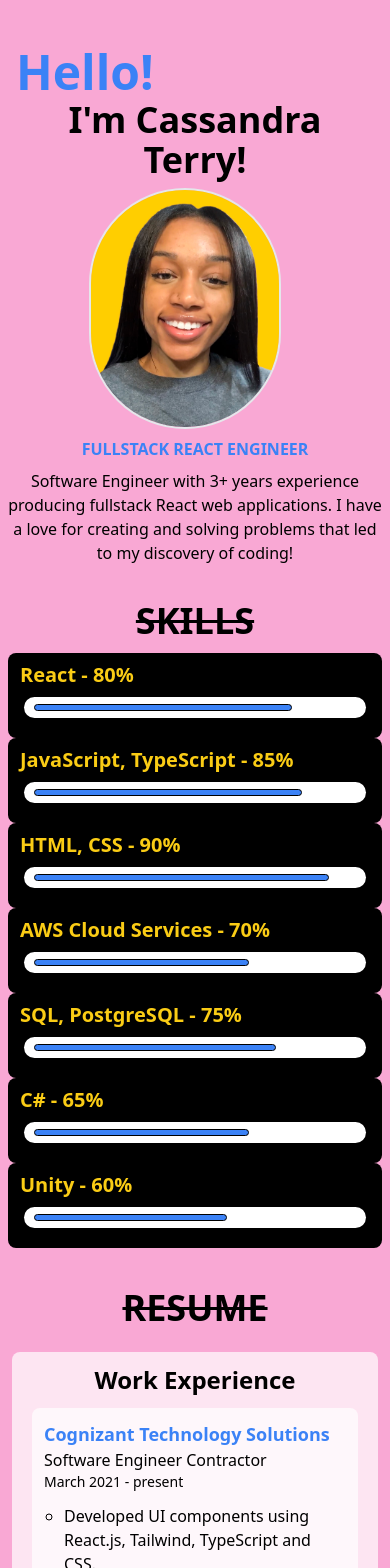
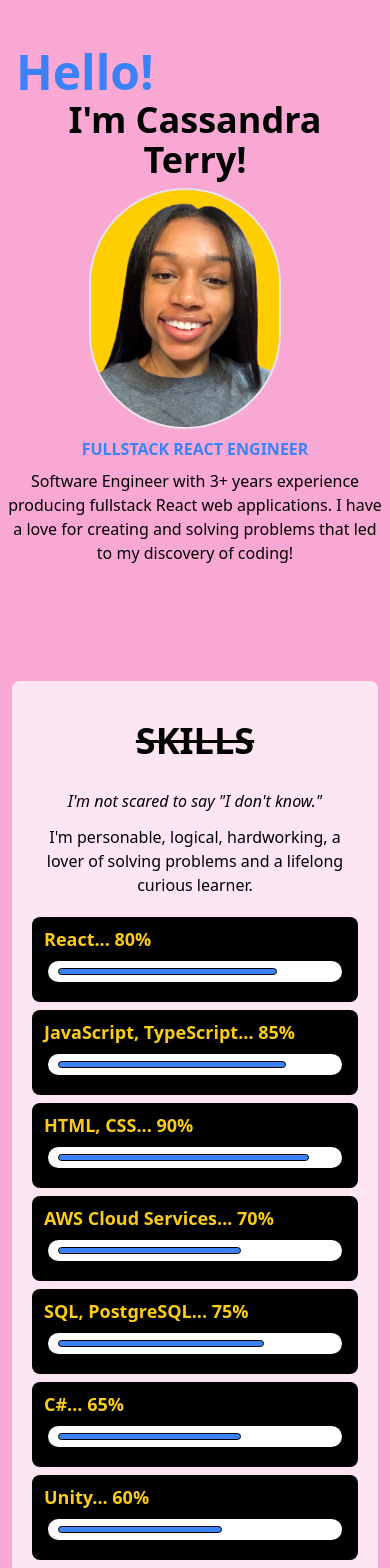
Before and after one commit to Wewe34/cassandra-portfolio, a React (Create React App) app: page / in a window 390 px wide. Shown: the top 1568 px of the page. Built offline with nearby package versions, Linux system fonts and the light colour scheme.

Commit message:
mobile styling complete

```diff
--- a/src/components/AboutMe/AboutMe.tsx
+++ b/src/components/AboutMe/AboutMe.tsx
@@ -2,7 +2,7 @@ import React from "react";
 
 const AboutMe = () => {
     return (
-        <div>
+        <div className="pb-20">
             <p className="text-left mx-4 text-5xl mt-12 font-bold text-blue-500">
                 Hello!
             </p>
--- a/src/components/Contact/Contact.tsx
+++ b/src/components/Contact/Contact.tsx
@@ -1,18 +1,25 @@
 import React from "react";
+import { myGithubURL, myLinkedInURL, myEmail } from "../../utils/constants";
 
 const Contact = () => {
     return (
-        <div className="bg-yellow-400 p-3">
+        <div className="bg-yellow-400 p-3 mt-10">
             <div className="flex justify-center justify-around">
-                <img src="/linkedin-logo.png"
+                <img
+                    src="/linkedin-logo.png"
                     alt="blue square with white letters"
-                    className="w-12 my-3 mx-2" />
-                <img src="/octocat.jpg"
+                    className="w-12 my-3 mx-2"
+                    onClick={() => window.location.href = myLinkedInURL} />
+                <img
+                    src="/octocat.jpg"
                     alt="cartoon person in black cat suit"
-                    className="w-12 my-3 mx-2 rounded-md" />
-                <img src="/mail.png"
+                    className="w-12 my-3 mx-2 rounded-md"
+                    onClick={() => window.location.href = myGithubURL} />
+                <img
+                    src="/mail.png"
                     alt="black mail icon"
-                className="w-10 my-3 mx-2" />
+                    className="w-10 my-3 mx-2"
+                    onClick={() => window.location.href = myEmail}/>
             </div>
         </div>
     )
--- a/src/components/Projects/Projects.tsx
+++ b/src/components/Projects/Projects.tsx
@@ -2,9 +2,6 @@ import React, { SyntheticEvent, useState } from "react";
 import Modal from 'react-modal';
 import { defendingDoryURL, pixaliveURL } from "../../utils/constants";
 
-interface IHandleModalEvents {
-    event: HTMLInputElement;
-}
 
 const Projects = () => {
 
@@ -30,9 +27,12 @@ const Projects = () => {
     }
 
     return (
-        <div id="projects" className="mx-3">
-            <p className="text-4xl pb-3 py-7 font-bold line-through">PROJECTS</p>
-            <div id="project-1" className="mb-4 bg-black rounded-lg px-3">
+        <div id="projects" className="mx-3 pb-3 bg-white bg-opacity-70 rounded-lg">
+            <p className="text-4xl pb-3 mb-3 py-10 font-bold line-through">PORTFOLIO</p>
+            <p className="pb-3 mx-3 italic">I love creating interactive visual applications.</p>
+            <p className="pb-3">Check out some of my projects below.</p>
+            <p className="pb-3">Visit my <span className="font-bold underline text-blue-500">Github</span> to see more projects.</p>
+            <div id="project-1" className="mb-4 bg-black rounded-lg px-3 mx-3">
                 <p className="font-bold text-left text-2xl pl-3 py-4 text-yellow-400">Defending Dory</p>
                 <img
                     className="border-2 border-white rounded-lg"
@@ -74,17 +74,17 @@ const Projects = () => {
                         <p className="py-2">Role: Sole Developer</p>
                         <p>Responsibilities:</p>
                         <ul>
-                            <li>Created objects that extended from the Phaser class in order to configure the game and scenes</li>
-                            <li>Formed methods to allow for gameplay</li>
-                            <li>DIncorporated physics on colliding sprite objects</li>
+                            <li>Utilized Phaser.js framework in order to configure gaming objects, sprites and scenes</li>
+                            <li>Created customized methods to allow for functionality for game object</li>
+                            <li>Incorporated physics on colliding sprite objects</li>
                             <li>Served up static files with Express.js</li>
-                            <li>ustomized and edited assets with Affinity Photo (Professional Photo Editing Software)</li>
+                            <li>Customized and edited assets with Affinity Photo (Professional Photo Editing Software)</li>
                         </ul>
                     </div>
                 </Modal>
             </div>
-            <div id="project-2" className="mb-7 bg-black rounded-lg px-3">
-                <p className="font-bold text-left text-2xl pl-3 py-2 text-yellow-400">Pixalive</p>
+            <div id="project-2" className="mb-7 bg-black rounded-lg px-3 mx-3">
+                <p className="font-bold text-left text-2xl pl-3 py-4 text-yellow-400">Pixalive</p>
                 <img className="border-2 border-white rounded-lg" src="/pixalive.PNG" alt="art canvas with pixel art" />
                 <div className="flex justify-center justify-around">
                     <button
--- a/src/components/Resume/Resume.tsx
+++ b/src/components/Resume/Resume.tsx
@@ -3,11 +3,13 @@ import "./Resume.css";
 
 const Resume = () => {
     return (
-        <div>
-            <p className="text-4xl pb-3 font-bold line-through pt-10">RESUME</p>
-                <div id="resume-container" className="bg-white bg-opacity-70 rounded-lg m-3 pb-3">
-                    <div id="work-experience" className="mx-3">
-                    <p className="text-2xl font-bold py-3">Work Experience</p>
+        <div className="py-20">
+            <div id="resume-container" className="bg-white bg-opacity-70 rounded-lg m-3 pb-3">
+                <p className="text-4xl pb-3 font-bold line-through pt-10">RESUME</p>
+                <div id="work-experience" className="mx-3">
+                    <p className="pb-3 italic">I'm loving my growth.</p>
+                    <p className="pb-3">Visit my <span className="font-bold underline text-blue-500">LinkedIn</span>.</p>
+                    <p className="text-2xl font-bold pb-3">Work Experience</p>
                     <div className="text-left mx-2 bg-white rounded-lg bg-opacity-70">
                         <div id="job-1" className="mx-3">
                             <p className="text-lg text-blue-500 font-bold pt-3">Cognizant Technology Solutions</p>
@@ -50,7 +52,7 @@ const Resume = () => {
                         </div>
                     </div>
                 </div>
-                <div id="education">
+                <div id="education" className="mx-3">
                     <p className="text-2xl font-bold py-3">Education</p>
                     <div className="text-left mx-2 px-3 py-3 bg-white rounded-lg bg-opacity-70">
                         <div id="education-1" className="pb-3">
--- a/src/components/Skills/Skills.tsx
+++ b/src/components/Skills/Skills.tsx
@@ -3,53 +3,57 @@ import "./Skills.css";
 
 const Skills = () => {
     return (
-        <div className="mt-2 px-2">
-            <p className="text-4xl pb-3 font-bold line-through">SKILLS</p>
-            <div>
-                <div className="pb-3 bg-black rounded-lg">
-                    <p className="text-left pl-3 pt-2 text-xl font-bold text-yellow-400">React - 80%</p>
+        <div className="mt-2 px-2 bg-white bg-opacity-70 mx-3 pt-3 rounded-lg">
+            <p className="text-4xl py-7 font-bold line-through">SKILLS</p>
+            <div className="pb-3 mx-3">
+                <p className="pb-3 italic">I'm not scared to say "I don't know."</p>
+                <p className="pb-5">I'm personable, logical, hardworking, a lover of solving problems
+                                and a lifelong curious learner.
+                </p>
+                <div className="pb-3 mb-2 bg-black rounded-lg">
+                    <p className="text-left pl-3 pt-2 text-lg font-bold text-yellow-400">React... 80%</p>
                     <div className="bar bg-white mx-4 my-2">
                         <div className="w-4/5 bg-blue-500"></div>
                     </div>
                 </div>
 
-                <div className="pb-3 bg-black rounded-lg">
-                    <p className="text-left pl-3 pt-2 text-xl font-bold text-yellow-400">JavaScript, TypeScript - 85%</p>
+                <div className="pb-3 mb-2 bg-black rounded-lg">
+                    <p className="text-left pl-3 pt-2 text-lg font-bold text-yellow-400">JavaScript, TypeScript... 85%</p>
                     <div className="bar bg-white mx-4 my-2">
                         <div className="w-5/6 bg-blue-500"></div>
                     </div>
                 </div>
 
-                <div className="pb-3 bg-black rounded-lg">
-                    <p className="text-left pl-3 pt-2 text-xl font-bold text-yellow-400">HTML, CSS - 90%</p>
+                <div className="pb-3 mb-2 bg-black rounded-lg">
+                    <p className="text-left pl-3 pt-2 text-lg font-bold text-yellow-400">HTML, CSS... 90%</p>
                     <div className="bar bg-white mx-4 my-2">
                         <div className="w-11/12 bg-blue-500"></div>
                     </div>
                 </div>
 
-                <div className="pb-3 bg-black rounded-lg">
-                    <p className="text-left pl-3 pt-2 text-xl font-bold text-yellow-400">AWS Cloud Services - 70%</p>
+                <div className="pb-3 mb-2 bg-black rounded-lg">
+                    <p className="text-left pl-3 pt-2 text-lg font-bold text-yellow-400">AWS Cloud Services... 70%</p>
                     <div className="bar bg-white mx-4 my-2">
                         <div className="w-8/12 bg-blue-500"></div>
                     </div>
                 </div>
 
-                <div className="pb-3 bg-black rounded-lg">
-                    <p className="text-left pl-3 pt-2 text-xl font-bold text-yellow-400">SQL, PostgreSQL - 75%</p>
+                <div className="pb-3 mb-2 bg-black rounded-lg">
+                    <p className="text-left pl-3 pt-2 text-lg font-bold text-yellow-400">SQL, PostgreSQL... 75%</p>
                     <div className="bar bg-white mx-4 my-2">
                         <div className="w-3/4 bg-blue-500"></div>
                     </div>
                 </div>
 
-                <div className="pb-3 bg-black rounded-lg">
-                    <p className="text-left pl-3 pt-2 text-xl font-bold text-yellow-400">C# - 65%</p>
+                <div className="pb-3 mb-2 bg-black rounded-lg">
+                    <p className="text-left pl-3 pt-2 text-lg font-bold text-yellow-400">C#... 65%</p>
                     <div className="bar bg-white mx-4 my-2">
                         <div className="w-4/6 bg-blue-500"></div>
                     </div>
                 </div>
 
-                <div className="pb-3 bg-black rounded-lg">
-                    <p className="text-left pl-3 pt-2 text-xl font-bold text-yellow-400">Unity - 60%</p>
+                <div className="pb-3 mb-2 bg-black rounded-lg">
+                    <p className="text-left pl-3 pt-2 text-lg font-bold text-yellow-400">Unity... 60%</p>
                     <div className="bar bg-white mx-4 my-2">
                         <div className="w-3/5 bg-blue-500"></div>
                     </div>
--- a/src/utils/constants.ts
+++ b/src/utils/constants.ts
@@ -1,2 +1,5 @@
 export const defendingDoryURL : string = "https://goofy-benz-03baca.netlify.app";
 export const pixaliveURL : string = "https://pixalive.herokuapp.com";
+export const myLinkedInURL : string = "https://www.linkedin.com/in/cassandraterry/";
+export const myGithubURL : string = "https://github.com/Wewe34";
+export const myEmail : string = "mailto:cassandra34terry@gmail.com";
```
Also changed, not shown: src/components/App/App.tsx (+4 -4 lines).
